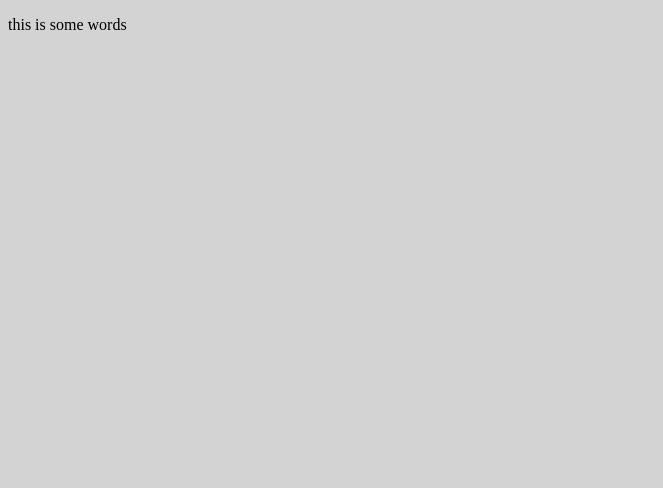
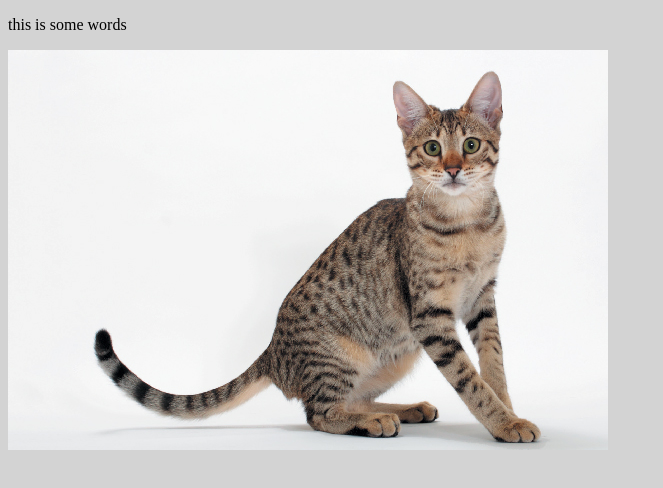
Before and after one commit to LaurenRoberts/thisThing, a plain HTML site: page index.html in a window 1280 px wide. Shown: the whole page, without its empty margins (0-663 px from the left). Drawn offline with Linux system fonts and the light colour scheme.

```diff
--- a/index.html
+++ b/index.html
@@ -6,5 +6,6 @@
     </head>
     <body>
 <p>this is some words</p>
+<img src= "/image/Savannah-cat-long-body-shot.jpg" alt = "this is a picture of a cat">
     </body>
 </html>
```
Also changed, not shown: image/Savannah-cat-long-body-shot.jpg (added).
